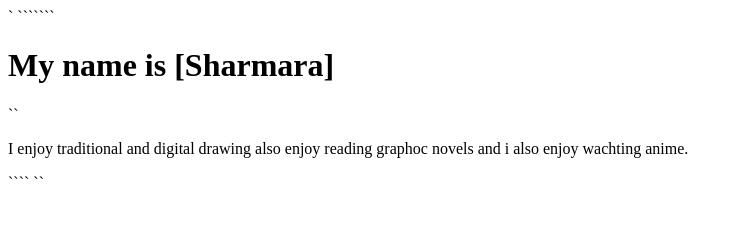
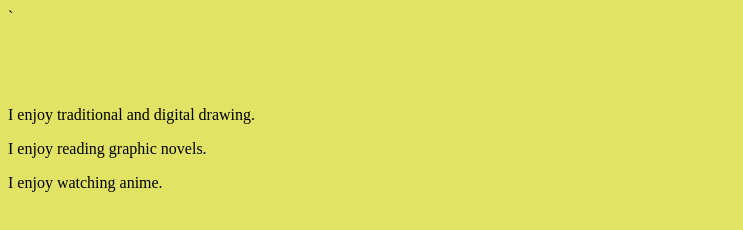
Before and after one commit to sharmaragarrett/sharmaragarrett.github.io, a plain HTML site: page index.html in a window 1280 px wide. Shown: the whole page, without its empty margins (0-743 px from the left). Drawn offline with Linux system fonts and the light colour scheme.

Commit message:
New sharmara coding

```diff
--- a/index.html
+++ b/index.html
@@ -1,2 +1,25 @@
 <!DOCTYPE html>`
-        `<html>``<head>``<body>``<h1>My name is [Sharmara]</h1>``<p>I enjoy traditional and digital drawing also enjoy reading graphoc novels and i also enjoy wachting anime.</p>`</h1></body>`<style>``body`{background-color:DF4D20;}`h1`{color:DE6269;}`p`{color:5A455A;}`/style>`</style>`<title>My Personal Introduction</title>`</title></head> `</html>`
+<html>
+        <head>
+                <title>My Personal Introduction</title>
+                <style>
+                        body {
+                                background-color: #E0E364
+                        }
+                        h1 {
+                                color:#E0E364
+                        }
+
+                        P {
+                                color:Peach
+                        }
+
+                </style>
+        </head>
+        <body>
+                <h1>My name is Sharmara</h1>
+                <p>I enjoy traditional and digital drawing.</p>
+                <p>I enjoy reading graphic novels.</p>
+                <p>I enjoy watching anime. </p>
+        </body>
+</html>
```
